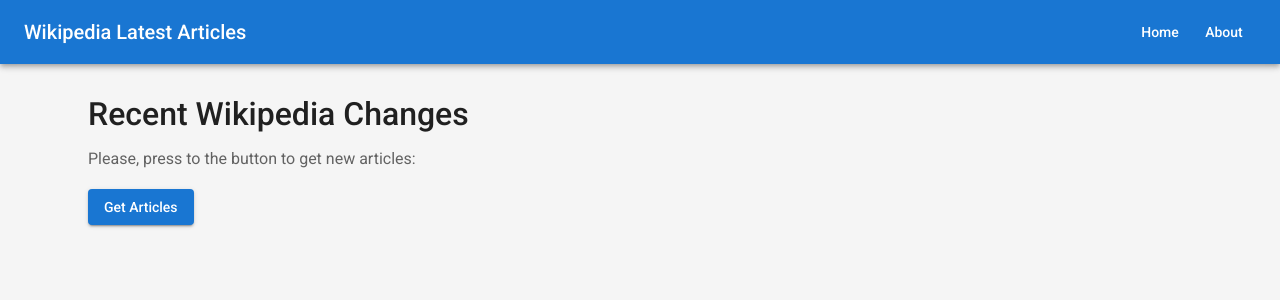
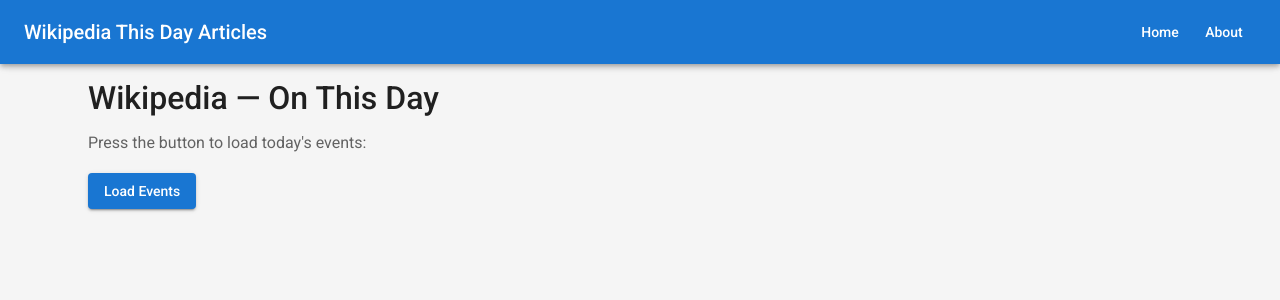
Before and after one commit to maksimMaiboroda/wiki-test-task, a React (Vite) app: page / in a window 1280 px wide. Shown: the top 300 px of the page. Built offline with nearby package versions, Linux system fonts and the light colour scheme.

Commit message:
bug/fix-wiki-api-change-from-resent-ot-on-this-day

```diff
--- a/src/components/ListArticles/ListArticles.tsx
+++ b/src/components/ListArticles/ListArticles.tsx
@@ -1,29 +1,40 @@
+// src/components/ListArticles/ListArticles.tsx
 import React from 'react';
 import { Paper, Typography } from '@mui/material';
-import WikiArticle from './WikiArticle';
-
 import List from '@mui/material/List';
 import ListItem from '@mui/material/ListItem';
 
-import type { WikiArticle as WikiArticleType } from '../../services/types/wikiApi';
+import type { OnThisDayEvent } from '@services/types/wikiApi';
 
 type ListArticlesPropsType = {
-  articles: WikiArticleType[];
+  articles: OnThisDayEvent[];
 };
 
-const ListArticles: React.FC<ListArticlesPropsType> = (props) => {
-  const { articles } = props;
-
+const ListArticles: React.FC<ListArticlesPropsType> = ({ articles }) => {
   return (
     <List>
-      {articles?.map((r) => (
-        <ListItem key={r.pageid} sx={{ pl: 0, pr: 0 }}>
-          <Paper elevation={1} sx={{ padding: 4 }}>
-            <Typography variant="h6">{r.title}</Typography>
-            <WikiArticle title={r.title} />
-          </Paper>
-        </ListItem>
-      ))}
+      {articles?.map((item, idx) => {
+        const key = item.pageId ?? `${item.year}-${idx}`;
+        return (
+          <ListItem key={key} sx={{ pl: 0, pr: 0 }}>
+            <Paper elevation={1} sx={{ p: 4, width: '100%' }}>
+              <Typography variant="h6" gutterBottom>
+                {item.year} — {item.title ?? 'Untitled'}
+              </Typography>
+
+              <Typography variant="subtitle1" gutterBottom>
+                {item.text}
+              </Typography>
+
+              {item.extract && (
+                <Typography variant="body2" color="text.secondary">
+                  {item.extract}
+                </Typography>
+              )}
+            </Paper>
+          </ListItem>
+        );
+      })}
     </List>
   );
 };
--- a/src/config/wikiApiConfig.ts
+++ b/src/config/wikiApiConfig.ts
@@ -1,13 +1,5 @@
-export const WIKI_API_BASE_URL = 'https://en.wikipedia.org/w/api.php';
+export const WIKI_REST_BASE_URL = 'https://en.wikipedia.org/api/rest_v1';
 
-export const WIKI_API_PARAMS = {
-  format: 'json',
-  origin: '*',
+export const WIKI_REST_ENDPOINTS = {
+  onThisDayEvents: (month: number, day: number) => `/feed/onthisday/events/${month}/${day}`,
 };
-
-export const WIKI_ENDPOINTS = {
-  recentChanges: (limit: number) =>
-    `?action=query&list=recentchanges&rcprop=title|ids|timestamp|user&rclimit=${limit}`,
-  articleByTitle: (title: string) =>
-    `?action=query&prop=extracts&exintro=true&explaintext=true&titles=${encodeURIComponent(title)}`,
-};
--- a/src/layouts/MainLayout.tsx
+++ b/src/layouts/MainLayout.tsx
@@ -7,16 +7,25 @@ const navItems = [
 ] as const;
 
 const MainLayout: React.FC = () => {
+  const appBarHeight = 64;
+
   return (
     <>
-      <AppBar component="nav" position="static">
+      <AppBar component="nav" position="fixed">
         <Toolbar>
           <Typography
             variant="h6"
-            component="div"
-            sx={{ flexGrow: 1, display: { xs: 'none', sm: 'block' } }}
+            component={Link}
+            to="/"
+            sx={{
+              flexGrow: 1,
+              display: { xs: 'none', sm: 'block' },
+              color: 'inherit',
+              textDecoration: 'none',
+              cursor: 'pointer',
+            }}
           >
-            Wikipedia Latest Articles
+            Wikipedia This Day Articles
           </Typography>
           <Box>
             {navItems.map((item) => (
@@ -27,7 +36,7 @@ const MainLayout: React.FC = () => {
           </Box>
         </Toolbar>
       </AppBar>
-      <Container maxWidth="lg" sx={{ mt: 4, mb: 4 }}>
+      <Container maxWidth="lg" sx={{ mt: `${appBarHeight + 16}px`, mb: 4 }}>
         <Outlet />
       </Container>
     </>
--- a/src/pages/Home/HomePage.tsx
+++ b/src/pages/Home/HomePage.tsx
@@ -1,12 +1,12 @@
 import React, { useEffect, useState } from 'react';
-import { useLazyGetRecentChangesQuery } from '../../services/wikiApi';
+import { useLazyGetOnThisDayEventsQuery } from '@/services/wikiApi';
 import { Typography, Box, Container, Button } from '@mui/material';
 import ErrorModal from '@/components/modals/ErrorModal';
 import Loader from '@/components/ui/Loader';
 import ListArticles from '@/components/ListArticles/ListArticles';
 
 const HomePage: React.FC = () => {
-  const [trigger, { data: recent, isFetching, error }] = useLazyGetRecentChangesQuery();
+  const [trigger, { data: events, isFetching, error }] = useLazyGetOnThisDayEventsQuery();
   const [openErrorModal, setOpenErrorModal] = useState(false);
 
   useEffect(() => {
@@ -17,7 +17,7 @@ const HomePage: React.FC = () => {
   }, [error]);
 
   const handleClick = () => {
-    trigger(15);
+    trigger();
   };
 
   const handleCloseModal = () => {
@@ -28,21 +28,24 @@ const HomePage: React.FC = () => {
     <Container maxWidth="lg" sx={{ mt: 4, mb: 4 }}>
       <Box>
         <Typography variant="h1" gutterBottom>
-          Recent Wikipedia Changes
+          Wikipedia — On This Day
         </Typography>
         <Typography variant="subtitle1" color="text.secondary" sx={{ mb: 2 }}>
-          Please, press to the button to get new articles:
+          Press the button to load today&apos;s events:
         </Typography>
-        <Button variant="contained" onClick={handleClick} loading={isFetching} sx={{ mb: 2 }}>
-          Get Articles
+
+        <Button variant="contained" onClick={handleClick} sx={{ mb: 2 }}>
+          Load Events
         </Button>
-        {isFetching ? <Loader isLoading={isFetching} /> : <ListArticles articles={recent || []} />}
+
+        {isFetching ? <Loader isLoading={isFetching} /> : <ListArticles articles={events || []} />}
       </Box>
+
       <ErrorModal
-        title="Failed to Load Articles"
+        title="Failed to Load Events"
         openErrorModal={openErrorModal}
         handleCloseModal={handleCloseModal}
-        message="There was a problem fetching the latest Wikipedia articles. Please try again later."
+        message="There was a problem fetching Wikipedia events. Please try again later."
       />
     </Container>
   );
--- a/src/services/wikiApi.ts
+++ b/src/services/wikiApi.ts
@@ -1,51 +1,54 @@
 import { createApi, fetchBaseQuery } from '@reduxjs/toolkit/query/react';
-import { WIKI_API_BASE_URL, WIKI_API_PARAMS, WIKI_ENDPOINTS } from '@/config/wikiApiConfig';
-import type { WikiArticle } from '@services/types/wikiApi';
+import { WIKI_REST_BASE_URL, WIKI_REST_ENDPOINTS } from '@/config/wikiApiConfig';
+import type { OnThisDayEvent } from '@services/types/wikiApi';
 
-export const prepareWikiHeaders = (headers: Headers) => {
-  headers.set('origin', '*');
-  return headers;
+const getTodayMD = () => {
+  const now = new Date();
+  const month = now.getMonth() + 1;
+  const day = now.getDate();
+  return { month, day };
 };
 
-export const transformRecentChanges = (response: any): WikiArticle[] =>
-  response.query.recentchanges.map((r: any) => ({
-    pageid: r.rcid,
-    title: r.title,
-  }));
+export const transformOnThisDay = (response: any): OnThisDayEvent[] => {
+  const events: OnThisDayEvent[] = (response?.events ?? []).map((e: any) => {
+    const page = e?.pages?.[0];
+    return {
+      year: e?.year,
+      text: e?.text,
+      title: page?.titles?.normalized ?? page?.titles?.display,
+      extract: page?.extract,
+      pageId: page?.pageid,
+      contentUrl: page?.content_urls?.desktop?.page,
+      thumbnail: page?.thumbnail
+        ? {
+            source: page.thumbnail.source,
+            width: page.thumbnail.width,
+            height: page.thumbnail.height,
+          }
+        : undefined,
+    };
+  });
 
-export const transformArticleByTitle = (response: any): WikiArticle =>
-  (() => {
-    const pages = response.query.pages;
-    const pageId = Object.keys(pages)[0];
-    return {
-      pageid: pages[pageId].pageid,
-      title: pages[pageId].title,
-      extract: pages[pageId].extract,
-    };
-  })();
+  events.sort((a, b) => a.year - b.year);
+  return events;
+};
 
 export const wikiApi = createApi({
   reducerPath: 'wikiApi',
   baseQuery: fetchBaseQuery({
-    baseUrl: WIKI_API_BASE_URL,
-    prepareHeaders: prepareWikiHeaders,
+    baseUrl: WIKI_REST_BASE_URL,
   }),
   endpoints: (build) => ({
-    getRecentChanges: build.query<WikiArticle[], number | void>({
-      query: (limit: number = 10) => ({
-        url: WIKI_ENDPOINTS.recentChanges(limit),
-        params: WIKI_API_PARAMS,
-      }),
-      transformResponse: transformRecentChanges,
-    }),
-    getArticleByTitle: build.query<WikiArticle, string>({
-      query: (title) => ({
-        url: WIKI_ENDPOINTS.articleByTitle(title),
-        params: WIKI_API_PARAMS,
-      }),
-      transformResponse: transformArticleByTitle,
+    getOnThisDayEvents: build.query<OnThisDayEvent[], { month: number; day: number } | void>({
+      query: (arg) => {
+        const { month, day } = arg ?? getTodayMD();
+        return {
+          url: WIKI_REST_ENDPOINTS.onThisDayEvents(month, day),
+        };
+      },
+      transformResponse: transformOnThisDay,
     }),
   }),
 });
 
-export const { useLazyGetRecentChangesQuery, useGetArticleByTitleQuery } = wikiApi;
+export const { useLazyGetOnThisDayEventsQuery } = wikiApi;
```
Also changed, not shown: src/config copy/wikiApiConfig.ts (deleted, +0 -14 lines), src/services/types/wikiApi.ts (+12 -4 lines).
